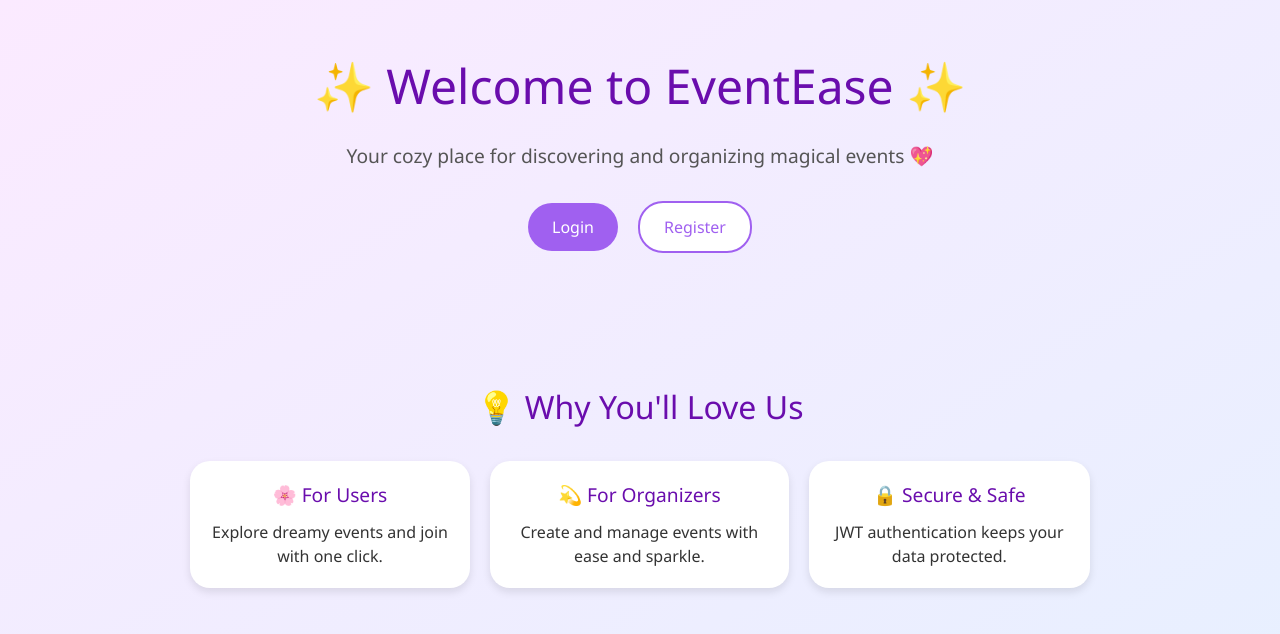
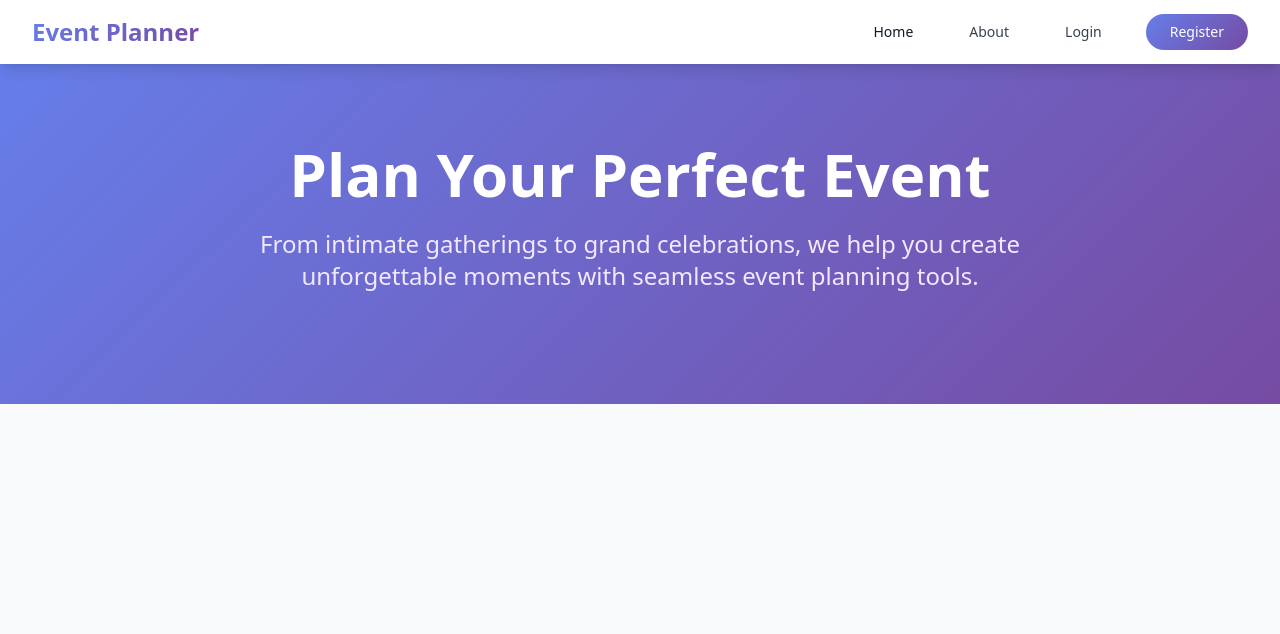
Before and after one commit to HtetShine1868/Event-Planner-FE, a React (Create React App) app: page / in a window 1280 px wide. Shown: the top 634 px of the page. Built offline with nearby package versions, Linux system fonts and the light colour scheme.

Commit message:
Fix home page

```diff
--- a/src/pages/HomePage.css
+++ /dev/null
@@ -1,103 +0,0 @@
-.home-container {
-  font-family: 'Segoe UI', sans-serif;
-  background: linear-gradient(to bottom right, #fbeaff, #e6f0ff);
-  min-height: 100vh;
-  color: #333;
-  padding-bottom: 50px;
-}
-
-.hero {
-  text-align: center;
-  padding: 50px 20px;
-}
-
-.hero h1 {
-  font-size: 3rem;
-  color: #6a0dad;
-  margin-bottom: 20px;
-}
-
-.hero p {
-  font-size: 1.2rem;
-  margin-bottom: 30px;
-  color: #555;
-}
-
-.buttons {
-  margin-bottom: 40px;
-}
-
-.btn {
-  padding: 12px 24px;
-  font-size: 1rem;
-  border: none;
-  border-radius: 25px;
-  cursor: pointer;
-  margin: 0 10px;
-  transition: background 0.3s;
-}
-
-.btn.primary {
-  background-color: #a060f0;
-  color: white;
-}
-
-.btn.primary:hover {
-  background-color: #8e4ed6;
-}
-
-.btn.secondary {
-  background-color: white;
-  border: 2px solid #a060f0;
-  color: #a060f0;
-}
-
-.btn.secondary:hover {
-  background-color: #f5f0ff;
-}
-
-.hero-img {
-  max-width: 400px;
-  width: 100%;
-  border-radius: 20px;
-  box-shadow: 0 4px 12px rgba(0, 0, 0, 0.1);
-}
-
-.features {
-  text-align: center;
-  padding: 40px 20px;
-}
-
-.features h2 {
-  font-size: 2rem;
-  color: #6a0dad;
-  margin-bottom: 30px;
-}
-
-.feature-cards {
-  display: flex;
-  flex-direction: column;
-  gap: 20px;
-  max-width: 900px;
-  margin: auto;
-}
-
-.card {
-  background-color: white;
-  padding: 20px;
-  border-radius: 20px;
-  box-shadow: 0 4px 8px rgba(0, 0, 0, 0.1);
-}
-
-.card h3 {
-  font-size: 1.2rem;
-  color: #6a0dad;
-  margin-bottom: 10px;
-}
-
-@media (min-width: 768px) {
-  .feature-cards {
-    flex-direction: row;
-    justify-content: space-between;
-  }
-}
--- a/src/pages/HomePage.jsx
+++ b/src/pages/HomePage.jsx
@@ -1,42 +1,189 @@
-import React from "react";
-import { Link } from "react-router-dom";
-import "./HomePage.css";
+import { useEffect } from "react";
 
-const HomePage = () => {
+export default function HomePage() {
+  useEffect(() => {
+    // Mobile menu toggle
+    const mobileMenuBtn = document.getElementById("mobile-menu-btn");
+    const mobileMenu = document.getElementById("mobile-menu");
+
+    if (mobileMenuBtn && mobileMenu) {
+      mobileMenuBtn.addEventListener("click", () => {
+        mobileMenu.classList.toggle("hidden");
+      });
+    }
+
+    // Smooth scrolling
+    const anchors = document.querySelectorAll('a[href^="#"]');
+    anchors.forEach((anchor) => {
+      anchor.addEventListener("click", function (e) {
+        e.preventDefault();
+        const target = document.querySelector(this.getAttribute("href"));
+        if (target) {
+          target.scrollIntoView({
+            behavior: "smooth",
+            block: "start",
+          });
+        }
+        mobileMenu.classList.add("hidden");
+      });
+    });
+
+    // Navbar scroll shadow
+    const nav = document.querySelector("nav");
+    const handleScroll = () => {
+      if (window.scrollY > 100) {
+        nav.classList.add("shadow-xl");
+      } else {
+        nav.classList.remove("shadow-xl");
+      }
+    };
+    window.addEventListener("scroll", handleScroll);
+
+    return () => {
+      window.removeEventListener("scroll", handleScroll);
+    };
+  }, []);
+
   return (
-    <div className="home-container">
-      <div className="hero">
-        <h1>✨ Welcome to EventEase ✨</h1>
-        <p>Your cozy place for discovering and organizing magical events 💖</p>
-        <div className="buttons">
-          <Link to="/login">
-            <button className="btn primary">Login</button>
-          </Link>
-          <Link to="/register">
-            <button className="btn secondary">Register</button>
-          </Link>
-        </div>
-      </div>
+    <div className="min-h-screen bg-gray-50">
+      <style>{`
+        .gradient-bg {
+          background: linear-gradient(135deg, #667eea 0%, #764ba2 100%);
+        }
+        .gradient-text {
+          background: linear-gradient(135deg, #667eea 0%, #764ba2 100%);
+          -webkit-background-clip: text;
+          -webkit-text-fill-color: transparent;
+          background-clip: text;
+        }
+        .card-hover {
+          transition: transform 0.3s ease, box-shadow 0.3s ease;
+        }
+        .card-hover:hover {
+          transform: translateY(-5px);
+          box-shadow: 0 20px 40px rgba(102, 126, 234, 0.2);
+        }
+        .nav-link {
+          position: relative;
+          transition: color 0.3s ease;
+        }
+        .nav-link::after {
+          content: '';
+          position: absolute;
+          width: 0;
+          height: 2px;
+          bottom: -5px;
+          left: 50%;
+          background: linear-gradient(135deg, #667eea 0%, #764ba2 100%);
+          transition: all 0.3s ease;
+          transform: translateX(-50%);
+        }
+        .nav-link:hover::after {
+          width: 100%;
+        }
+        .btn-gradient {
+          background: linear-gradient(135deg, #667eea 0%, #764ba2 100%);
+          transition: all 0.3s ease;
+        }
+        .btn-gradient:hover {
+          transform: translateY(-2px);
+          box-shadow: 0 10px 25px rgba(102, 126, 234, 0.3);
+        }
+      `}</style>
 
-      <div className="features">
-        <h2>💡 Why You'll Love Us</h2>
-        <div className="feature-cards">
-          <div className="card">
-            <h3>🌸 For Users</h3>
-            <p>Explore dreamy events and join with one click.</p>
-          </div>
-          <div className="card">
-            <h3>💫 For Organizers</h3>
-            <p>Create and manage events with ease and sparkle.</p>
-          </div>
-          <div className="card">
-            <h3>🔒 Secure & Safe</h3>
-            <p>JWT authentication keeps your data protected.</p>
+      {/* Navigation */}
+      <nav className="bg-white shadow-lg sticky top-0 z-50">
+        <div className="max-w-7xl mx-auto px-4 sm:px-6 lg:px-8">
+          <div className="flex justify-between items-center h-16">
+            {/* Logo */}
+            <div className="flex items-center">
+              <h1 className="text-2xl font-bold gradient-text">Event Planner</h1>
+            </div>
+
+            {/* Navigation Links */}
+            <div className="hidden md:block">
+              <div className="ml-10 flex items-baseline space-x-8">
+                <a
+                  href="#home"
+                  className="nav-link text-gray-900 hover:text-purple-600 px-3 py-2 text-sm font-medium"
+                >
+                  Home
+                </a>
+                <a
+                  href="#about"
+                  className="nav-link text-gray-700 hover:text-purple-600 px-3 py-2 text-sm font-medium"
+                >
+                  About
+                </a>
+                <a
+                  href="#login"
+                  className="nav-link text-gray-700 hover:text-purple-600 px-3 py-2 text-sm font-medium"
+                >
+                  Login
+                </a>
+                <a
+                  href="#register"
+                  className="btn-gradient text-white px-6 py-2 rounded-full text-sm font-medium"
+                >
+                  Register
+                </a>
+              </div>
+            </div>
+
+            {/* Mobile menu button */}
+            <div className="md:hidden">
+              <button
+                id="mobile-menu-btn"
+                className="text-gray-700 hover:text-purple-600 focus:outline-none"
+              >
+                <svg
+                  className="h-6 w-6"
+                  fill="none"
+                  viewBox="0 0 24 24"
+                  stroke="currentColor"
+                >
+                  <path
+                    strokeLinecap="round"
+                    strokeLinejoin="round"
+                    strokeWidth="2"
+                    d="M4 6h16M4 12h16M4 18h16"
+                  />
+                </svg>
+              </button>
+            </div>
           </div>
         </div>
-      </div>
+
+        {/* Mobile menu */}
+        <div
+          id="mobile-menu"
+          className="md:hidden hidden bg-white border-t"
+        >
+          <div className="px-2 pt-2 pb-3 space-y-1">
+            <a href="#home" className="block px-3 py-2 text-gray-900 hover:text-purple-600 font-medium">Home</a>
+            <a href="#about" className="block px-3 py-2 text-gray-700 hover:text-purple-600">About</a>
+            <a href="#login" className="block px-3 py-2 text-gray-700 hover:text-purple-600">Login</a>
+            <a href="#register" className="block px-3 py-2 text-purple-600 font-medium">Register</a>
+          </div>
+        </div>
+      </nav>
+
+      {/* Hero Section */}
+      <section id="home" className="gradient-bg text-white py-20">
+        <div className="max-w-7xl mx-auto px-4 sm:px-6 lg:px-8 text-center">
+          <h1 className="text-4xl md:text-6xl font-bold mb-6">
+            Plan Your Perfect Event
+          </h1>
+          <p className="text-xl md:text-2xl mb-8 text-purple-100 max-w-3xl mx-auto">
+            From intimate gatherings to grand celebrations, we help you create
+            unforgettable moments with seamless event planning tools.
+          </p>
+        </div>
+      </section>
+
+      {/* Sections (Features, About, Footer, etc.) */}
+      {/* Keep your same JSX for features, about, and footer here — already JSX friendly */}
+
     </div>
   );
-};
-
-export default HomePage;
+}
```
